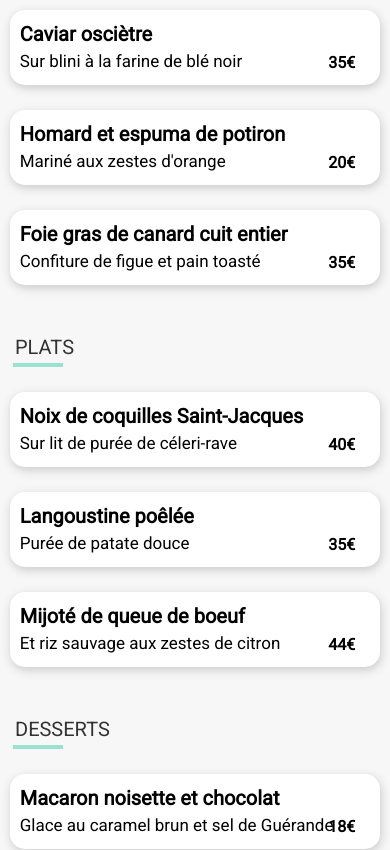
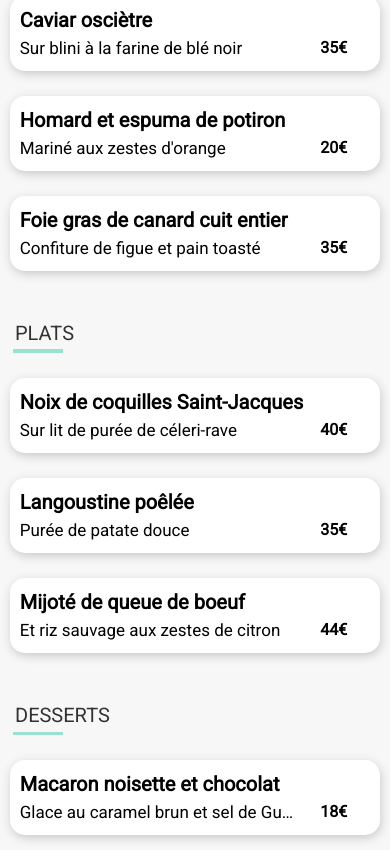
Before and after one commit to WalTho/OhMyFood, a website: page pages/la-note-enchantee.html in a window 390 px wide. Shown: the part 477-1327 px from the top of the page. Drawn offline with Linux system fonts and the light colour scheme; a web font is replaced by a local one.

Commit message:
refactor: visual improvements for responsive mode

```diff
--- a/ressources/sass/pages/home.scss
+++ b/ressources/sass/pages/home.scss
@@ -118,17 +118,17 @@
 						.fas {
 							position: absolute;
 							opacity: 0.7;
-							font-size: 24px;
-							margin-left: 45px;
+							font-size: 23px;
+							margin-left: 35px;
 							margin-top: 32px;
 							transition: all 0.3s ease-in-out;
 						}
 						&-text {
 							position: absolute;
 							font-family: Roboto;
-							font-size: 20px;
+							font-size: 19px;
 							font-weight: bold;
-							margin-left: 85px;
+							margin-left: 65px;
 							margin-top: 7px;
 						}
 					}
@@ -173,17 +173,17 @@
 						.fas {
 							position: absolute;
 							opacity: 0.7;
-							font-size: 24px;
-							margin-left: 45px;
+							font-size: 23px;
+							margin-left: 35px;
 							margin-top: 32px;
 							transition: all 0.3s ease-in-out;
 						}
 						&-text {
 							position: absolute;
 							font-family: Roboto;
-							font-size: 20px;
+							font-size: 19px;
 							font-weight: bold;
-							margin-left: 85px;
+							margin-left: 65px;
 							margin-top: 7px;
 						}
 					}
@@ -226,19 +226,19 @@
 					&-third {
 						display: inline;
 						.fas {
+							position: absolute;
 							opacity: 0.7;
-							position: absolute;
-							font-size: 24px;
-							margin-left: 45px;
+							font-size: 23px;
+							margin-left: 35px;
 							margin-top: 32px;
 							transition: all 0.3s ease-in-out;
 						}
 						&-text {
 							position: absolute;
 							font-family: Roboto;
-							font-size: 20px;
+							font-size: 19px;
 							font-weight: bold;
-							margin-left: 85px;
+							margin-left: 65px;
 							margin-top: 7px;
 						}
 					}
--- a/ressources/sass/pages/menu.scss
+++ b/ressources/sass/pages/menu.scss
@@ -10,11 +10,12 @@
 				margin-left: 15px;
 				font-family: Shrikhand;
 				font-weight: 500;
+				font-size: 25px;
 			}
 			&-heart {
 				position: absolute;
 				margin-right: 60px;
-				margin-top: -60px;
+				margin-top: -50px;
 				z-index: 2;
 				right: 0;
 				text-decoration: none;
@@ -81,24 +82,43 @@
 					margin-top: 25px;
 					line-height: 0.4;
 					&-title {
+						height: auto;
 						font-family: Roboto;
 						font-size: 20px;
 						margin-left: 10px;
+						overflow: hidden;
+						text-overflow: ellipsis;
+						white-space: nowrap;
+						padding-top: 5px;
+						padding-bottom: 8px;
+						margin-top: 15px;
+						margin-bottom: 8px;
 					}
 					&-text {
-						display: inline;
+						display: block;
 						font-family: Roboto;
+						height: 35px;
+						width: 75%;
 						font-size: 17px;
+						padding-top: 5px;
+						margin-top: 0;
 						margin-left: 10px;
+						overflow: hidden;
+						text-overflow: ellipsis;
+						white-space: nowrap;
 					}
 					&-price {
-						display: inline;
+						display: block;
+						background-color: white;
 						position: absolute;
 						right: 25px;
-						bottom: 2px;
+						top: 28px;
+						padding-top: 5px;
 						font-family: Roboto;
 						font-weight: bold;
 						transition: all 0.3s ease-out;
+						width: 35px;
+						height: 35px;
 					}
 					.check{
 						display: flex;
@@ -129,6 +149,12 @@
 					&:hover &-price {
 						right: 5px;
 						padding-right: 75px ;
+					}
+					&:hover &-title {
+						width: 60%;
+					}
+					&:hover &-text {
+						width: 60%;
 					}
 				}
 			}
@@ -175,24 +201,43 @@
 					margin-top: 25px;
 					line-height: 0.4;
 					&-title {
+						height: auto;
 						font-family: Roboto;
 						font-size: 20px;
 						margin-left: 10px;
+						overflow: hidden;
+						text-overflow: ellipsis;
+						white-space: nowrap;
+						padding-top: 5px;
+						padding-bottom: 8px;
+						margin-top: 15px;
+						margin-bottom: 8px;
 					}
 					&-text {
-						display: inline;
+						display: block;
 						font-family: Roboto;
+						height: 35px;
+						width: 75%;
 						font-size: 17px;
+						padding-top: 5px;
+						margin-top: 0;
 						margin-left: 10px;
+						overflow: hidden;
+						text-overflow: ellipsis;
+						white-space: nowrap;
 					}
 					&-price {
-						display: inline;
+						display: block;
+						background-color: white;
 						position: absolute;
 						right: 25px;
-						bottom: 2px;
+						top: 28px;
+						padding-top: 5px;
 						font-family: Roboto;
 						font-weight: bold;
 						transition: all 0.3s ease-out;
+						width: 35px;
+						height: 35px;
 					}
 					.check{
 						display: flex;
@@ -223,6 +268,12 @@
 					&:hover &-price {
 						right: 5px;
 						padding-right: 75px ;
+					}
+					&:hover &-title {
+						width: 60%;
+					}
+					&:hover &-text {
+						width: 60%;
 					}
 				}
 			}
@@ -269,24 +320,43 @@
 					margin-top: 25px;
 					line-height: 0.4;
 					&-title {
+						height: auto;
 						font-family: Roboto;
 						font-size: 20px;
 						margin-left: 10px;
+						overflow: hidden;
+						text-overflow: ellipsis;
+						white-space: nowrap;
+						padding-top: 5px;
+						padding-bottom: 8px;
+						margin-top: 15px;
+						margin-bottom: 8px;
 					}
 					&-text {
-						display: inline;
+						display: block;
 						font-family: Roboto;
+						height: 35px;
+						width: 75%;
 						font-size: 17px;
+						padding-top: 5px;
+						margin-top: 0;
 						margin-left: 10px;
+						overflow: hidden;
+						text-overflow: ellipsis;
+						white-space: nowrap;
 					}
 					&-price {
-						display: inline;
+						display: block;
+						background-color: white;
 						position: absolute;
 						right: 25px;
-						bottom: 2px;
+						top: 28px;
+						padding-top: 5px;
 						font-family: Roboto;
 						font-weight: bold;
 						transition: all 0.3s ease-out;
+						width: 35px;
+						height: 35px;
 					}
 					.check{
 						display: flex;
@@ -317,6 +387,12 @@
 					&:hover &-price {
 						right: 5px;
 						padding-right: 75px ;
+					}
+					&:hover &-title {
+						width: 60%;
+					}
+					&:hover &-text {
+						width: 60%;
 					}
 				}
 			}
```
Also changed, not shown: public/css/style.css, 1 other file.
